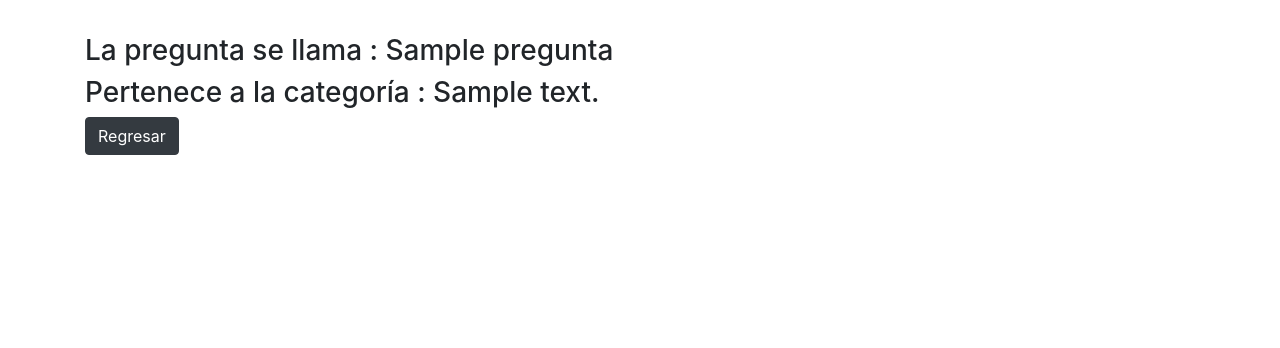
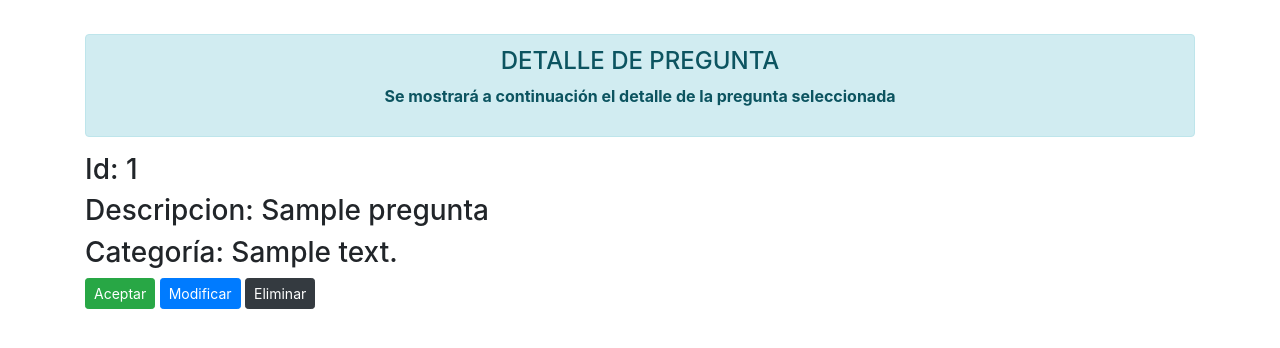
Before and after one commit to HDP115-GP19/sistemaHBV, a Django app: a page that uses HBV/encuesta/templates/pregunta/pregunta_detail.htm in a window 1280 px wide. Shown: the part 56-404 px from the top of the page. Run offline with Django 3.2, Linux system fonts and the light colour scheme; a user stored in the database is signed in; tables that the repository leaves empty hold one stand-in row (values such as "Sample post"); some libraries are stand-ins or nearby versions.

Commit message:
CRUD PREGUNTA Y CRUD CATEGORIA TERMINADO

```diff
--- a/HBV/HBV/settings.py
+++ b/HBV/HBV/settings.py
@@ -86,9 +86,9 @@ DATABASES = {
 DATABASES = {
     'default': {
         'ENGINE': 'django.db.backends.postgresql_psycopg2',
-        'NAME': 'hbvdb',
+        'NAME': 'hbvdb2',
         'USER': 'postgres',
-        'PASSWORD': 'ah15035',
+        'PASSWORD': 'admin01',
         'HOST': 'localhost',
         'PORT': 5432,
     }
--- a/HBV/encuesta/templates/pregunta/pregunta_detail.htm
+++ b/HBV/encuesta/templates/pregunta/pregunta_detail.htm
@@ -5,12 +5,18 @@
   <title>Detalle de pregunta</title>
 {% endblock %}
 
+<div class="alert alert-info" role="alert">
+      <h4 class="text-center alert-heading">DETALLE DE PREGUNTA</h4>
+      <p class= "text-center font-weight-bold">Se mostrará a continuación el detalle de la pregunta seleccionada</p>
+</div>
 <form method="post">
 	{% csrf_token %}
-  <h3>La pregunta se llama : {{ object.nombre_pre }}</h3>
-  <h3>Pertenece a la categoría : {{object.fk_id_categoria.descripcion_cat}}</h3>
-  <a class="btn btn-dark" href="{% url 'encuesta:pregunta_listar' %}">Regresar</a>
-
+  <h3>Id: {{ object.id_pregunta }}</h3>
+  <h3>Descripcion: {{ object.nombre_pre }}</h3>
+  <h3>Categoría: {{object.fk_id_categoria.descripcion_cat}}</h3>
+  <a class="btn btn-success btn-sm" href="{% url 'encuesta:pregunta_listar' %}">Aceptar</a>
+  <a class="btn btn-primary btn-sm" href="{% url 'encuesta:pregunta_editar' pregunta.id_pregunta %}">Modificar</a>
+  <a class="btn btn-dark btn-sm" href="{% url 'encuesta:pregunta_eliminar' pregunta.id_pregunta %}">Eliminar</a>
 </form>
 {% endblock %}
 
```
Also changed, not shown: HBV/encuesta/templates/login.html (+10 -2 lines), HBV/encuesta/migrations/0001_initial.py.
